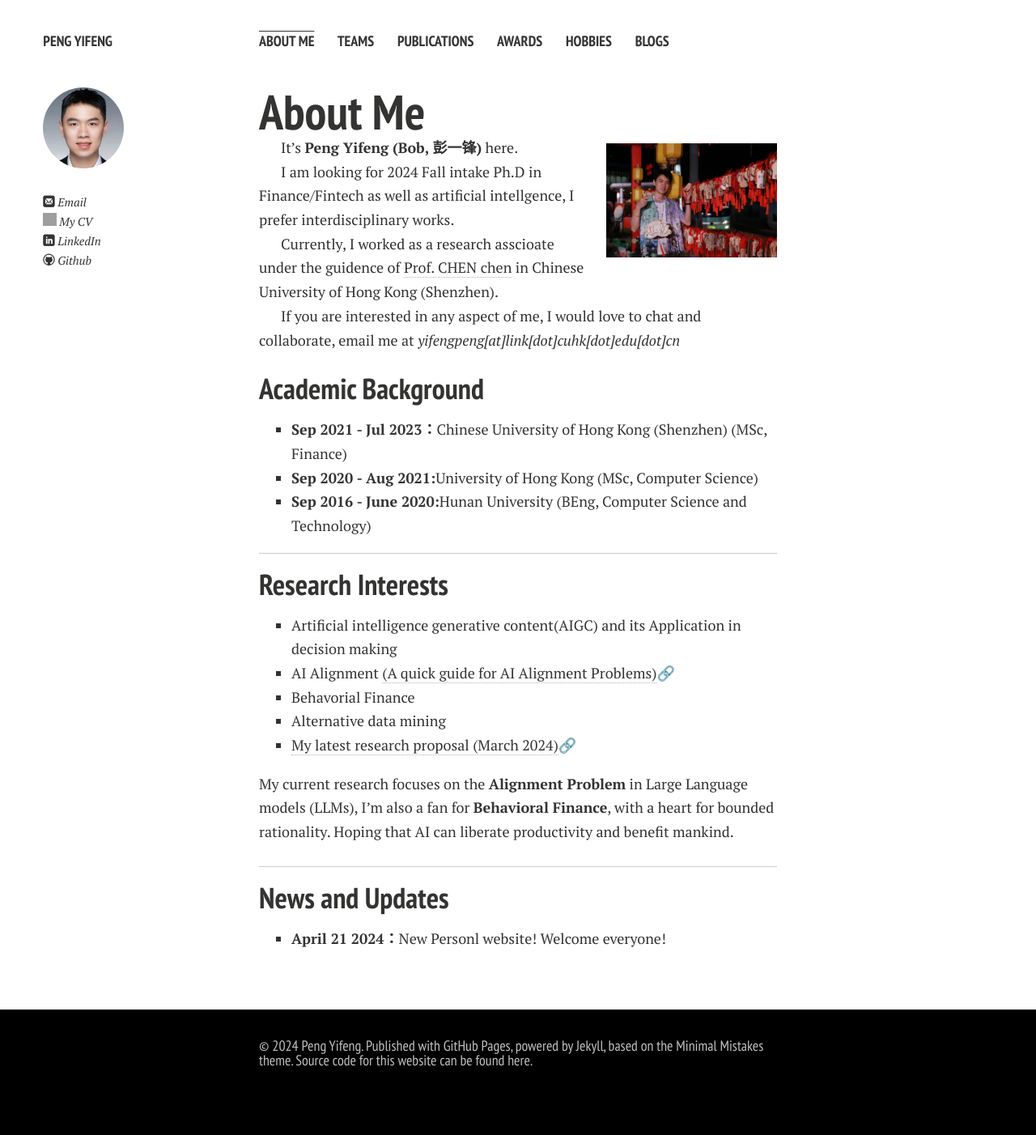
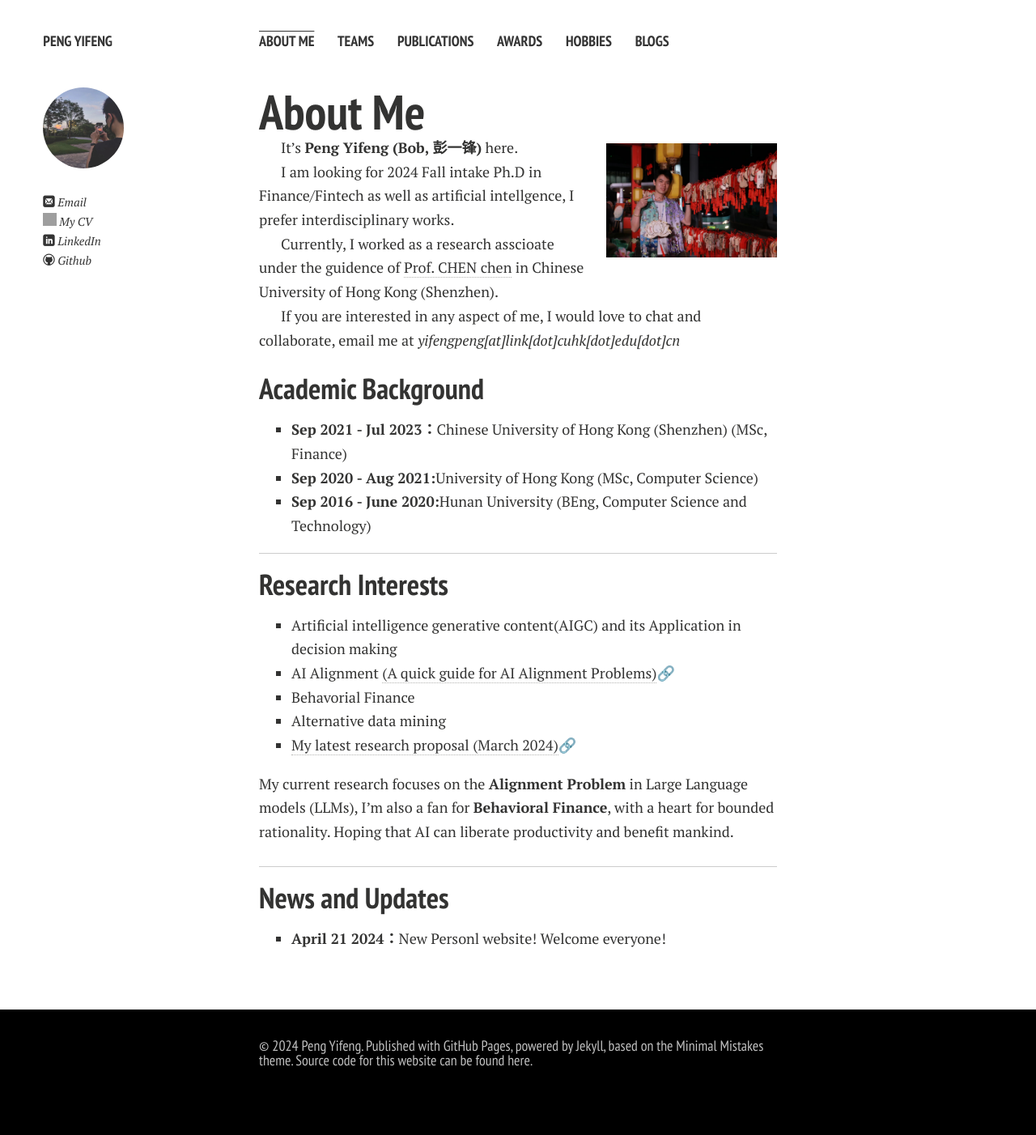
Before and after one commit to HeliumPeng/HeliumPeng.github.io, a Jekyll site: the page built from index.md, in a window 1280 px wide. Shown: the whole page at 81% size. Built offline with Jekyll 4.4.1, drawn with Linux system fonts in a browser that asks for light colours; nearby versions of some CDN libraries; comment, search, counter and statistics services are not loaded; a style sheet for code colours, icons or effects is not loaded; our own code applies the rules of GitHub Pages for plain Markdown files; grey boxes are pictures that could not be loaded.

Commit message:
Update images

```diff
--- a/_config.yml
+++ b/_config.yml
@@ -1,3 +1,5 @@
+# Latest update in 2024/5/15 by Peng Yifeng.
+
 title: Peng Yifeng
 # tagline: Here is personal website of Peng Yifeng. Powered by Jekyll, based on the Minimal Mistakes theme.
 # description: Two roads diverged in woods, I took the one less traveled by.
@@ -7,7 +9,7 @@
 # Owner/author information
 owner:
   name: Peng Yifeng
-  avatar: 彭一锋证件照.jpg
+  avatar: 深圳夕阳与我的背景.jpg
   # bio: Two roads diverged in woods, I took the one less traveled by.
   email: yifengpeng@link.cuhk.edu.cn
   cv: https://heliumpeng.github.io/file/Peng-CV-2024.4.pdf
@@ -83,5 +85,3 @@
 
 include: [".htaccess"]
 exclude: ["lib", "config.rb", "Capfile", "config", "log", "Rakefile", "Rakefile.rb", "tmp", "less", "minimal-mistakes.sublime-project", "minimal-mistakes.sublime-workspace"]
-
-# Latest update in 2024/4/20 by Peng Yifeng.
--- a/index.md
+++ b/index.md
@@ -4,7 +4,7 @@
 
 # About Me
 
-<img src="https://heliumpeng.github.io/images/主页个人照.jpg" class="floatpic" width="360" height="480">
+<img src="https://heliumpeng.github.io/images/主页个人照.jpg" class="floatpic" width="600" height="400">
 
 It's **Peng Yifeng (Bob, 彭一锋)** here.
 
```
Also changed, not shown: images/2024春节老家留念.jpg (added), images/fav.png, images/深圳夕阳与我的背景.jpg (added).
